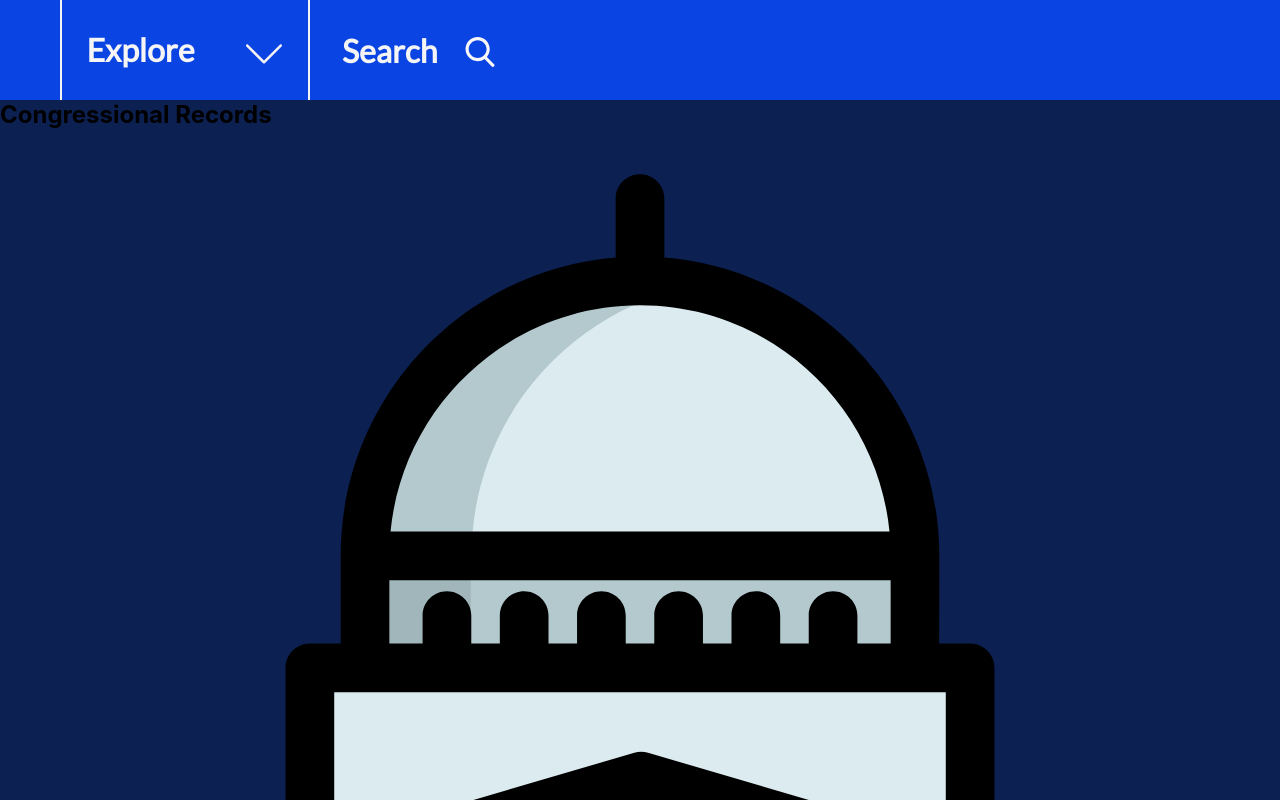
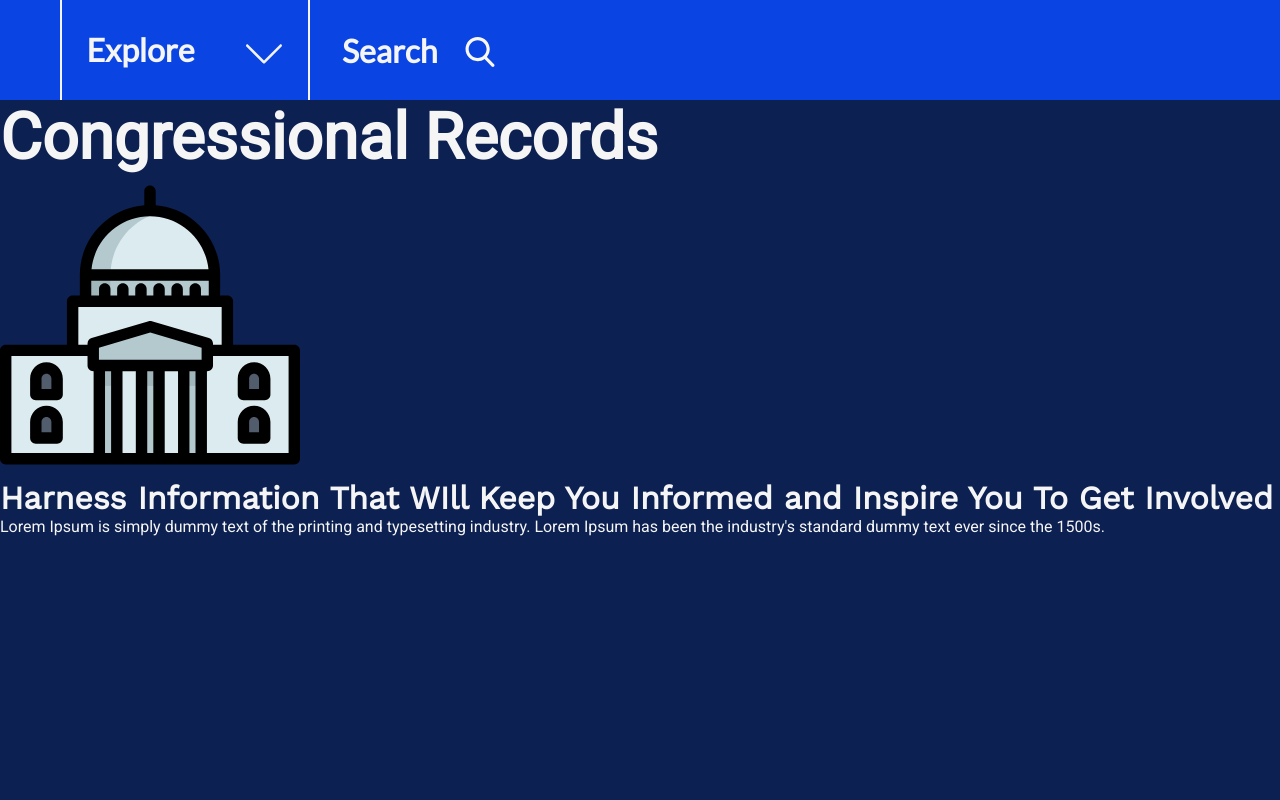
Before and after one commit to Dhanciles/congressional-records, a React (Create React App) app: page / in a window 1280 px wide. Shown: the top 800 px of the page. Built offline with nearby package versions, Linux system fonts and the light colour scheme.

Commit message:
Implemented basic styling to LandingPage component

```diff
--- a/src/LandingPage/LandingPage.js
+++ b/src/LandingPage/LandingPage.js
@@ -8,7 +8,7 @@ export const LandingPage = () => {
         <h1>Congressional Records</h1>
       </article>
       <div className="logo-container">
-        <img src='./icons/congress.svg' alt='capitol building'/>
+        <img className="logo"src='./icons/congress.svg' alt='capitol building'/>
       </div>
       <article className="text-container">
         <h3>Harness Information That WIll Keep You Informed and Inspire You To Get Involved</h3>
--- a/src/styles/LandingPage.scss
+++ b/src/styles/LandingPage.scss
@@ -0,0 +1,28 @@
+@import "main";
+
+h1 {
+  font-family: $font-family-b;
+  font-weight: 800;
+  font-size: 4rem;
+  color: $color-off-white;
+}
+
+.logo {
+  height: 300px;
+  width: 300px;
+}
+
+h3 {
+  font-family: $font-family-c;
+  font-weight: 600;
+  font-size: 2rem;
+  color: $color-off-white;
+}
+
+
+p {
+  font-family: $font-family-b;
+  font-weight: 400;
+  font-size: 1rem;
+  color: $color-off-white;
+}
```
